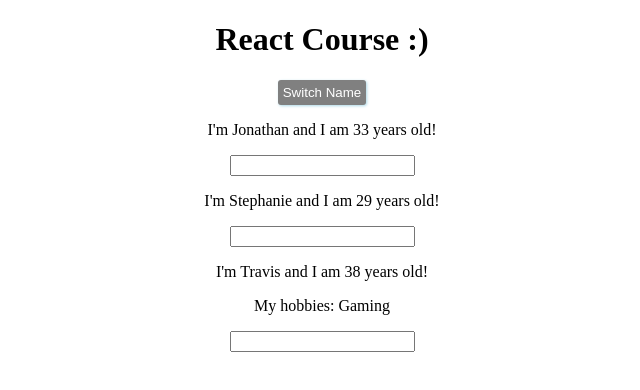
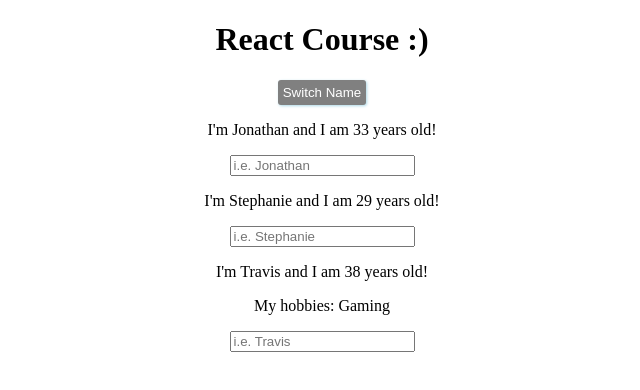
Before and after one commit to JS-goose/react-person-manager, a React (Create React App) app: page / in a window 1280 px wide. Shown: the top 390 px of the page, without its empty margins (318-958 px from the left). Built offline with nearby package versions, Linux system fonts and the light colour scheme.

Commit message:
added placeholder to inputs

```diff
--- a/src/Person/Person.js
+++ b/src/Person/Person.js
@@ -8,7 +8,7 @@ const person = (props) => {
       </p>
       {/* props.children allows me to render content that is placed between the opening and closing tags of my component in App.js */}
       <p>{props.children}</p>
-      <input type="text" onChange={props.handleInputName}/>
+      <input type="text" onChange={props.handleInputName} placeholder={`i.e. ${props.name}`}/>
     </div>
   );
 };
```
